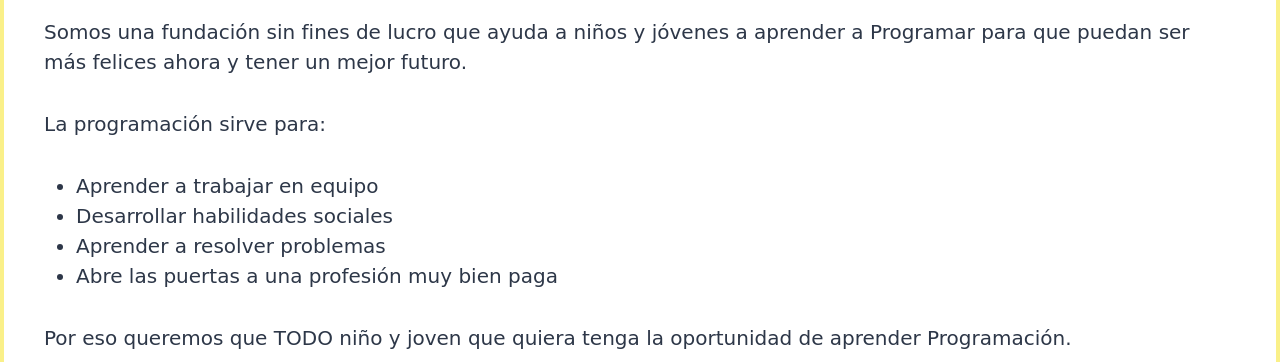
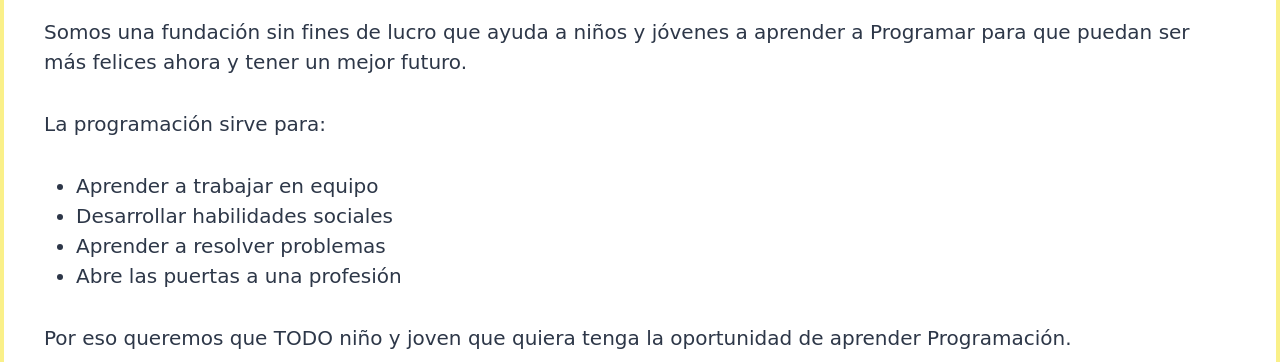
Before and after one commit to mauricoder/escuelita.dev-prelaunch, a website: page public/index.html in a window 1280 px wide. Shown: the part 438-800 px from the top of the page. Drawn offline with Linux system fonts and the light colour scheme; a script that the page names is missing; a web font is replaced by a local one.

Commit message:
Update index.html

```diff
--- a/public/index.html
+++ b/public/index.html
@@ -25,7 +25,7 @@
           <li>Aprender a trabajar en equipo</li>
           <li>Desarrollar habilidades sociales</li>
           <li>Aprender a resolver problemas</li>
-          <li>Abre las puertas a una profesión muy bien paga</li>
+          <li>Abre las puertas a una profesión</li>
         </ul>
         <p class="mt-8">Por eso queremos que TODO niño y joven que quiera tenga la oportunidad de aprender Programación.</p>
         <p class="mt-8">Creemos en el juego como el principal motor para el aprendizaje, y por eso en nuestros cursos lo niños aprenden mientras crean los proyectos que les apasionan.</p>
@@ -77,6 +77,11 @@
 
 
 
+
+
+
+
+
         (function() { var qs,js,q,s,d=document, gi=d.getElementById, ce=d.createElement, gt=d.getElementsByTagName, id="typef_orm_share", b="https://embed.typeform.com/"; if(!gi.call(d,id)){ js=ce.call(d,"script"); js.id=id; js.src=b+"embed.js"; q=gt.call(d,"script")[0]; q.parentNode.insertBefore(js,q) } })()
         </script>
       </div>
```
